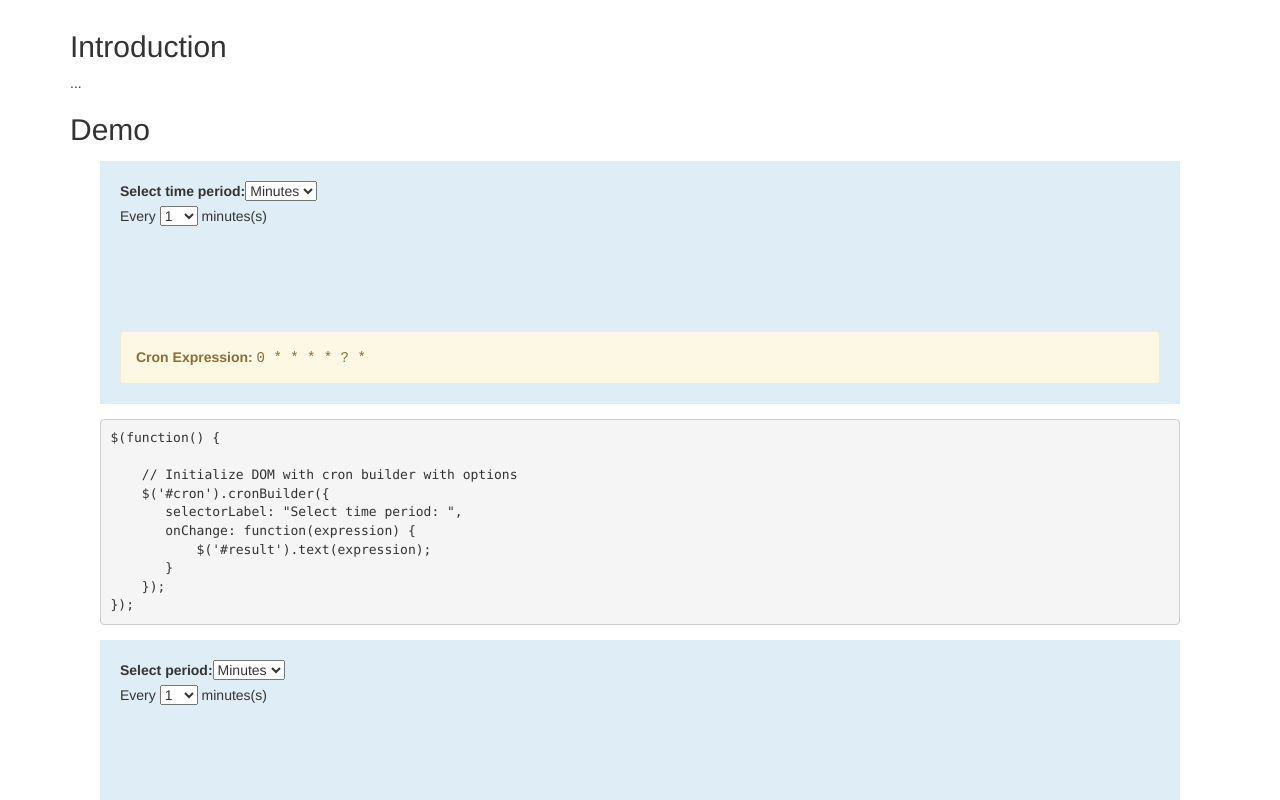
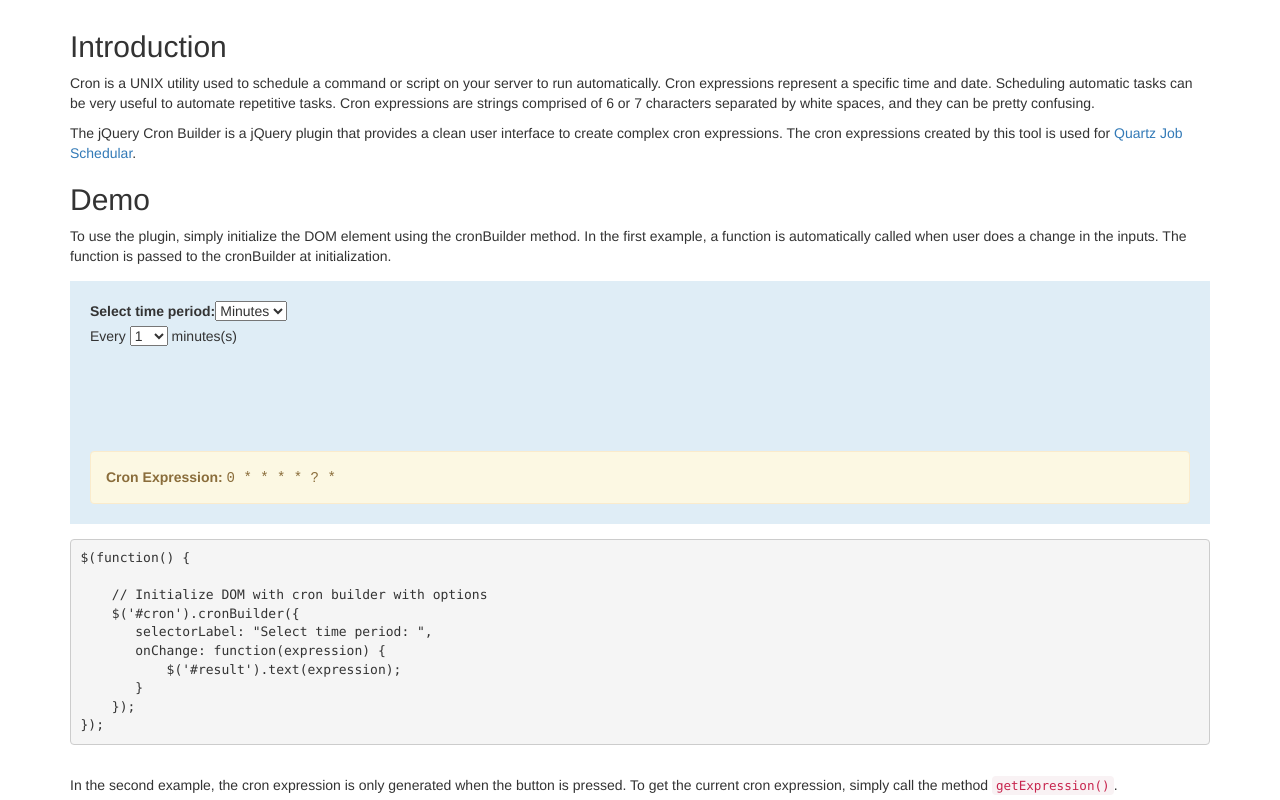
Before and after one commit to juliacscai/jquery-cron-quartz, a plain HTML site: page index.html in a window 1280 px wide. Shown: the part 260-1060 px from the top of the page. Drawn offline with nearby package versions, Linux system fonts and the light colour scheme.

Commit message:
Improve demo pages

```diff
--- a/index.html
+++ b/index.html
@@ -6,7 +6,7 @@
         <meta name="author" content="Julia Cai">
         <title> jQuery Cron Builder</title>
         <link rel="stylesheet" href="https://maxcdn.bootstrapcdn.com/bootstrap/3.3.6/css/bootstrap.min.css" integrity="sha384-1q8mTJOASx8j1Au+a5WDVnPi2lkFfwwEAa8hDDdjZlpLegxhjVME1fgjWPGmkzs7" crossorigin="anonymous">
-        <link rel="stylesheet" href="src/jquery-cron-quartz.css">
+        <link rel="stylesheet" type="text/css" href="src/jquery-cron-quartz.css">
         <style type="text/css">
             h1 {
                 color: #1da9cc !important;
@@ -16,7 +16,7 @@
             .demo {
                 padding: 20px;
                 background-color: #DFEDF6;
-                margin: 15px 30px;
+                margin: 15px 0px;
             }
             .demo .cron-builder {
                 min-height: 130px;
@@ -26,9 +26,6 @@
             }
             #example2-btn {
                 margin-top: 15px;
-            }
-            pre {
-                margin: 0px 30px;
             }
             .alert {
                 margin-top: 20px;
@@ -43,12 +40,8 @@
                 background-color: #eee;
             }
         </style>
-        <style type="text/css">
 
-        </style>
-
-        <script type="text/javascript" src="//code.jquery.com/jquery-2.2.0.min.js"></script>
-        <!--<script src="https://maxcdn.bootstrapcdn.com/bootstrap/3.3.6/js/bootstrap.min.js" integrity="sha384-0mSbJDEHialfmuBBQP6A4Qrprq5OVfW37PRR3j5ELqxss1yVqOtnepnHVP9aJ7xS" crossorigin="anonymous"></script> -->
+        <script type="text/javascript" src="//code.jquery.com/jquery-1.12.0.min.js"></script>
         <script type="text/javascript" src="src/jquery-cron-quartz.js"></script>
         <script type="text/javascript">
             $(function() {
@@ -80,9 +73,23 @@
 
             <h2>Introduction</h2>
 
-            <p>...</p>
+            <p>Cron is a UNIX utility used to schedule a command or script on your server to run automatically.
+            Cron expressions represent a specific time and date. Scheduling automatic tasks can be very useful
+            to automate repetitive tasks. Cron expressions are strings comprised of 6 or 7 characters separated
+            by white spaces, and they can be pretty confusing.</p>
+
+            <p>The jQuery Cron Builder is a jQuery plugin that provides a clean user interface to create
+            complex cron expressions. The cron expressions created by this tool is used for
+            <a href="http://www.quartz-scheduler.org/documentation/quartz-1.x/tutorials/crontrigger"
+            target="_blank">Quartz Job Schedular</a>.
+            </p>
 
             <h2>Demo</h2>
+
+            <p>To use the plugin, simply initialize the DOM element using the cronBuilder method. In the first
+            example, a function is automatically called when user does a change in the inputs. The function is
+            passed to the cronBuilder at initialization.
+            </p>
 
             <div class="demo">
                 <div id="example1-cron" class="cron-builder"></div>
@@ -90,7 +97,6 @@
                     <p><strong>Cron Expression:</strong> <span id="example1-result"></span></p>
                 </div>
             </div>
-
             <pre>
 $(function() {
 
@@ -103,6 +109,10 @@ $(function() {
     });
 });</pre>
 
+            <br>
+            <p>In the second example, the cron expression is only generated when the button is pressed. To get
+            the current cron expression, simply call the method <code>getExpression()</code>.
+            </p>
             <div class="demo">
                 <div id="example2-cron" class="cron-builder"></div>
                 <button id="example2-btn" type="button" class="btn btn-success">Generate Cron Expression</button>
@@ -110,7 +120,6 @@ $(function() {
                     <p><strong>Cron Expression:</strong> <span id="example2-result"></span></p>
                 </div>
             </div>
-
             <pre>
 $(function() {
 
@@ -128,10 +137,16 @@ $(function() {
     })
 });</pre>
 
-
             <h2>Download</h2>
 
-            <pre>&lt;script type="text/javascript" src="src/jquery-cron-quartz.js" &gt;&lt;/script&gt;</pre>
+            <p>The dev version can be downloaded <a href="https://github.com/juliacscai/jquery-cron-quartz/archive/master.zip">here</a>.</p>
+
+            <h2>Usage</h2>
+
+            <p>jQuery Cron Expression requires <a href="http://jquery.com/download/" target="_blank">jQuery 1.12.0</a> or above.</p>
+
+            <pre>&lt;script type="text/javascript" src="src/jquery-cron-quartz.js" &gt;&lt;/script&gt;
+&lt;link rel="stylesheet" type="text/css" href="src/jquery-cron-quartz.css"&gt;</pre>
 
         </div>
 
```
Lines whose indentation alone changed are shown as unchanged.
